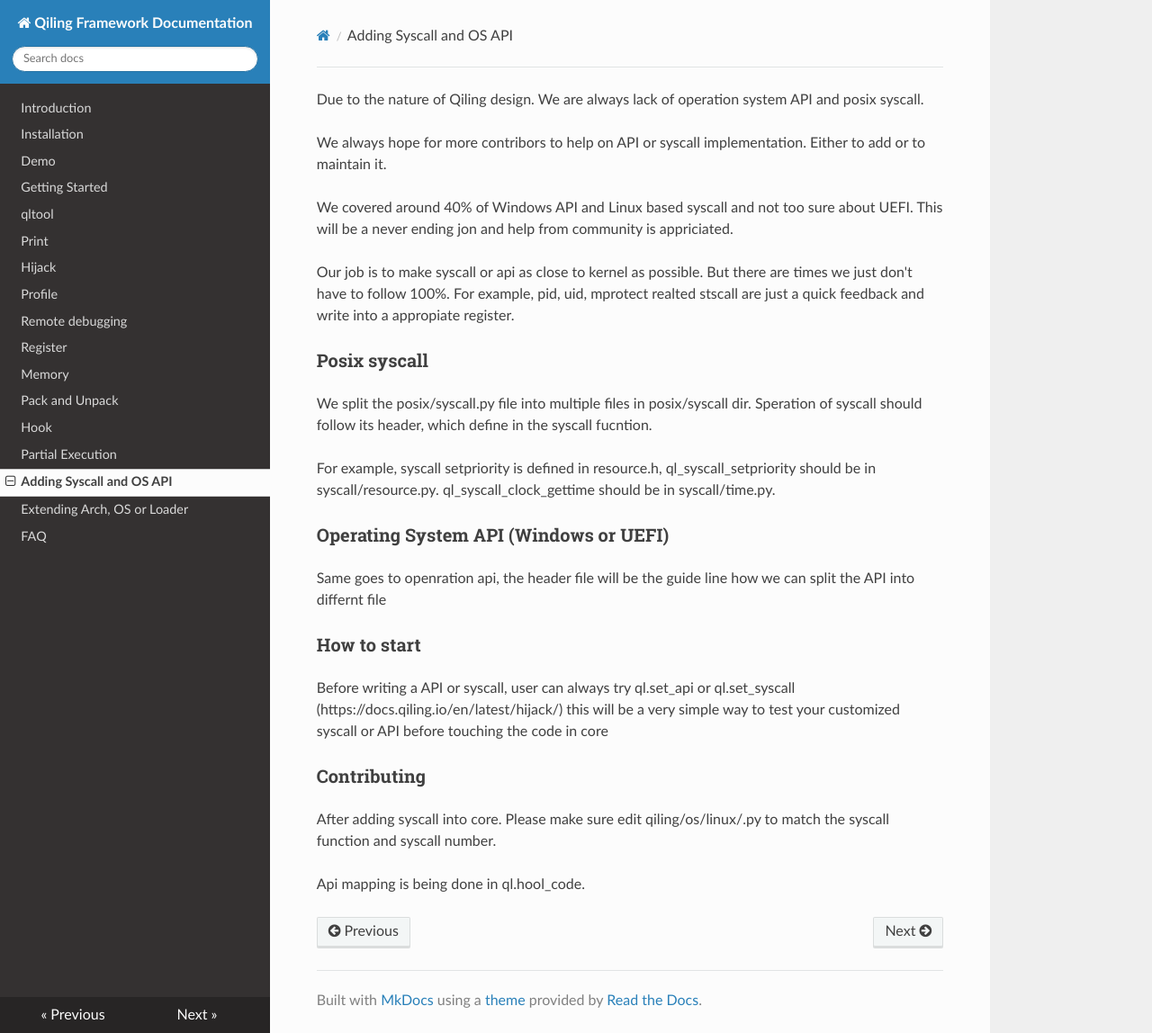
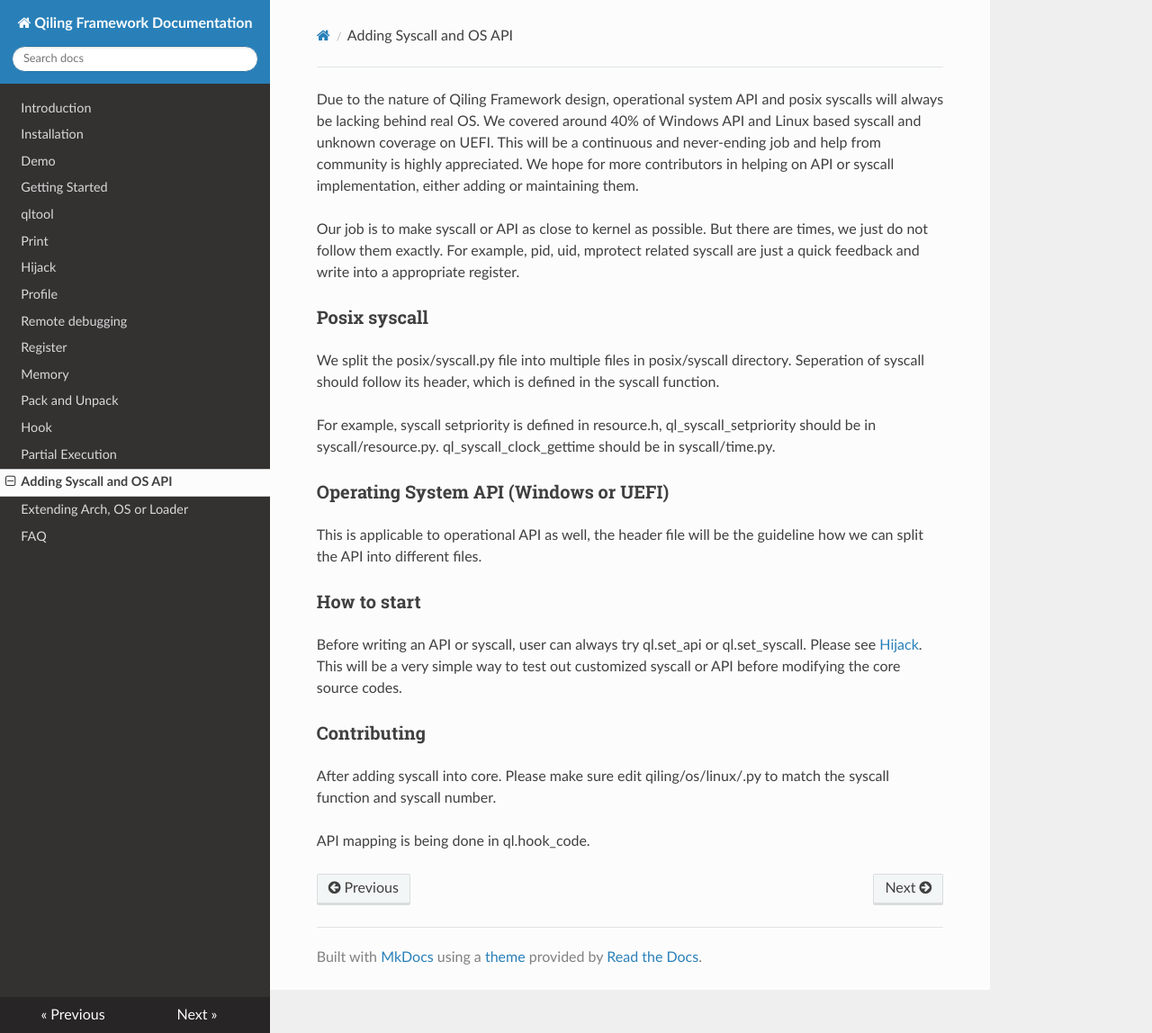
Before and after one commit to qilingframework/rtfd.io, an MkDocs documentation site: the page built from docs/syscall_api.md, in a window 1280 px wide and 1148 px high. Shown: the whole window at 90% size. Built offline with MkDocs 1.6.1, drawn with Linux system fonts in a browser that asks for light colours; nearby versions of some CDN libraries.

Commit message:
Update syscall_api.md

```diff
--- a/docs/syscall_api.md
+++ b/docs/syscall_api.md
@@ -1,27 +1,23 @@
 ---
-title: How to add syscall or operating system api into Qiling Framework
+title: How to add syscall or operating system API into Qiling Framework
 ---
 
-Due to the nature of Qiling design. We are always lack of operation system API and posix syscall.
+Due to the nature of Qiling Framework design, operational system API and posix syscalls will always be lacking behind real OS. We covered around 40% of Windows API and Linux based syscall and unknown coverage on UEFI. This will be a continuous and never-ending job and help from community is highly appreciated. We hope for more contributors in helping on API or syscall implementation, either adding or maintaining them.
 
-We always hope for more contribors to help on API or syscall implementation. Either to add or to maintain it.
-
-We covered around 40% of Windows API and Linux based syscall and not too sure about UEFI. This will be a never ending jon and help from community is appriciated.
-
-Our job is to make syscall or api as close to kernel as possible. But there are times we just don't have to follow 100%. For example, pid, uid, mprotect realted stscall are just a quick feedback and write into a appropiate register.
+Our job is to make syscall or API as close to kernel as possible. But there are times, we just do not follow them exactly. For example, pid, uid, mprotect related syscall are just a quick feedback and write into a appropriate register.
 
 ### Posix syscall
-We split the posix/syscall.py file into multiple files in posix/syscall dir. Speration of  syscall should follow its header, which define in the syscall fucntion.
+We split the posix/syscall.py file into multiple files in posix/syscall directory. Seperation of syscall should follow its header, which is defined in the syscall function.
 
 For example, syscall setpriority is defined in resource.h, ql_syscall_setpriority should be in syscall/resource.py. ql_syscall_clock_gettime should be in syscall/time.py.
 
 ### Operating System API (Windows or UEFI)
-Same goes to openration api, the header file will be the guide line how we can split the API into differnt file
+This is applicable to operational API as well, the header file will be the guideline how we can split the API into different files.
 
 ### How to start
-Before writing a API or syscall, user can always try ql.set_api or ql.set_syscall (https://docs.qiling.io/en/latest/hijack/) this will be a very simple way to test your customized syscall or API before touching the code in core
+Before writing an API or syscall, user can always try ql.set_api or ql.set_syscall. Please see [Hijack](https://docs.qiling.io/en/latest/hijack/). This will be a very simple way to test out customized syscall or API before modifying the core source codes.
 
 ### Contributing
 After adding syscall into core. Please make sure edit qiling/os/linux/<arch>.py to match the syscall function and syscall number.
 
-Api mapping is being done in ql.hool_code.
+API mapping is being done in ql.hook_code.
```
